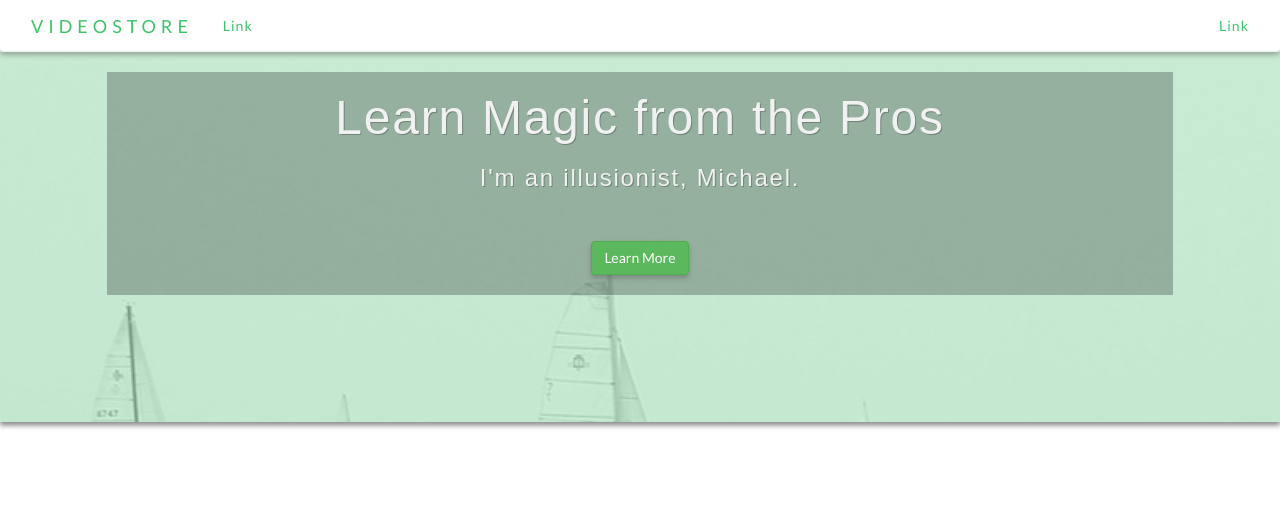
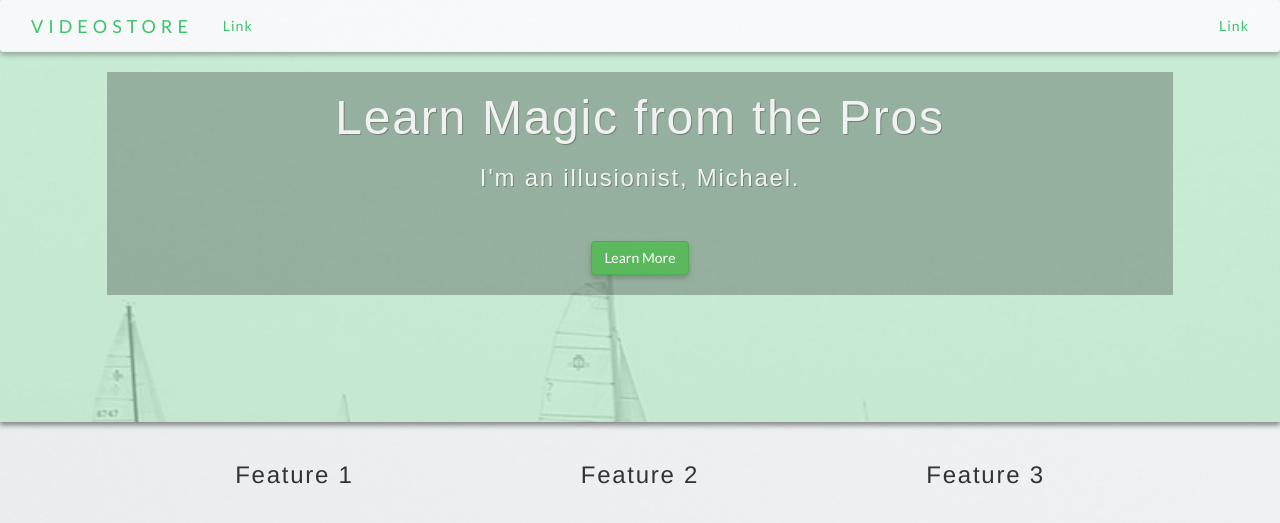
Before and after one commit to mailethiesen/videostore, a Rails app: page / in a window 1280 px wide. Shown: the top 523 px of the page. Run offline with Rails 7, Linux system fonts and the light colour scheme; style sheets or scripts are compiled from the project's sources; some libraries are stand-ins or nearby versions.

Commit message:
Styled the landing page

```diff
--- a/app/assets/stylesheets/master.css.scss
+++ b/app/assets/stylesheets/master.css.scss
@@ -18,6 +18,7 @@
 
 .navbar.navbar-light {
   margin: 0;
+  background-color: rgba(255,255,255,0.6)
 }
 
 .navbar.navbar-light a.navbar-brand {
@@ -26,6 +27,7 @@
   font-weight: 500px;
   color: #3ac569;
   margin:0;
+
 }
 
 .navbar-nav > li > a {
@@ -36,6 +38,11 @@
   font-family: 'Lato', sans-serif;
   letter-spacing: 1px;
 }
+
+body {
+  background: url('img_1171 copy.jpg');
+  font-family: 'Lato', sans-serif;
+  }
 
 .nav {
   font-family: 'Lato', sans-serif;
--- a/app/views/static_pages/index.html.erb
+++ b/app/views/static_pages/index.html.erb
@@ -11,3 +11,18 @@
     </div>
   </div>
 </div>
+
+<br />
+<div class="col-xs-10 col-xs-offset-1 features text-center">
+  <div class="col-sm-4">
+    <h3>Feature 1</h3>
+  </div>
+
+  <div class="col-sm-4">
+    <h3>Feature 2</h3>
+  </div>
+
+  <div class="col-sm-4">
+    <h3>Feature 3</h3>
+  </div>
+</div>
```
Also changed, not shown: app/assets/images/K2282.jpg (added), app/assets/images/img_1171 copy.jpg (added), app/assets/images/img_1171.jpg (added), 1 other file.
